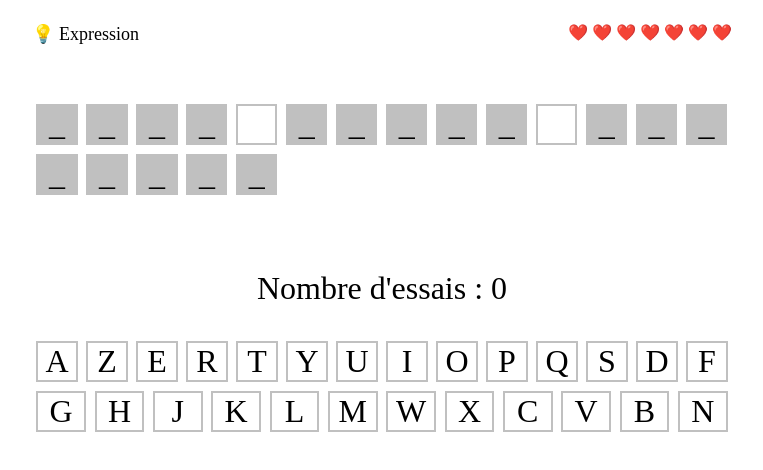
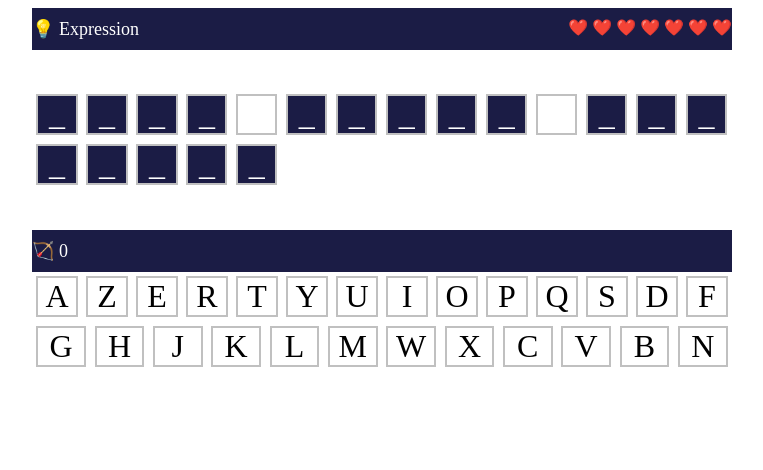
Before and after one commit to rivers-dash/Pendu, a React (Create React App) app: page / in a window 1280 px wide. Shown: the top 470 px of the page, without its empty margins (258-1021 px from the left). Built offline with nearby package versions, Linux system fonts and the light colour scheme.

Commit message:
:lipstick: Adding colors to the UI

```diff
--- a/src/App.css
+++ b/src/App.css
@@ -55,18 +55,26 @@ margin: 40px 0;
 	padding: 30px 0;
 }
 
+.Bar {
+	display: flex;
+  flex-wrap: wrap;
+  width: inherit;
+  margin: auto;
+  user-select: none;
+	background-color: #1b1c45;
+}
+
 .hint{
 	display: flex;
 	flex-wrap: wrap;
 	font-size: 18px;
 	margin: 10px 0;
-	padding: 5px 0;
 	flex-grow: 4;
+	color: white;
 }
 
 .life {
 	display: flex;
 	flex-wrap: wrap;
 	margin: 10px 0;
-	padding: 5px 0;
 }
--- a/src/App.js
+++ b/src/App.js
@@ -154,7 +154,7 @@ class App extends Component {
 					<div className="subtitle">
 						YOU WON
 						<br></br>
-						Vous deviez deviner
+						Vous avez deviner
 						<br></br><br></br>
 						{hiddenWord.word.value.toUpperCase()}
 						<br></br><br></br>
@@ -178,8 +178,10 @@ class App extends Component {
 		while (life>0) {
 			return (
 				<div>
-					<div className="subtitle">
-						Nombre d'essais : {strikes}
+					<div className="Bar">
+						<div className='hint'>
+							🏹  {strikes}
+						</div>
 					</div>
 
 					<div className="pendu">
@@ -245,12 +247,13 @@ class App extends Component {
 		console.log(hiddenWord)
     return (
 			<div className="pendu">
-				<div className="hint">
-					💡 {hiddenWord.word.hint}
-				</div>
-
-				<div className="life">
-					{this.heartCanvas()}
+				<div className="Bar">
+					<div className="hint">
+						💡 {hiddenWord.word.hint}
+					</div>
+					<div className="life">
+						{this.heartCanvas()}
+					</div>
 				</div>
 
 				<div className="hiddenWordContainer">
--- a/src/Button.css
+++ b/src/Button.css
@@ -8,12 +8,12 @@
 }
 
 .pendu > .letter.hidden {
-  background: silver;
+  background: #1b1c45;
 }
 
 .pendu > .letter.used {
   color: #999999;
-	background-color: silver;
+	background-color: #1b1c45;
 }
 
 .pendu > .letter > .symbol {
@@ -32,7 +32,8 @@
 }
 
 .hiddenWord > .letter.hidden {
-  background: silver;
+	color: white;
+  background: #1b1c45;
 }
 
 .hiddenWord > .letter.visible {
```
